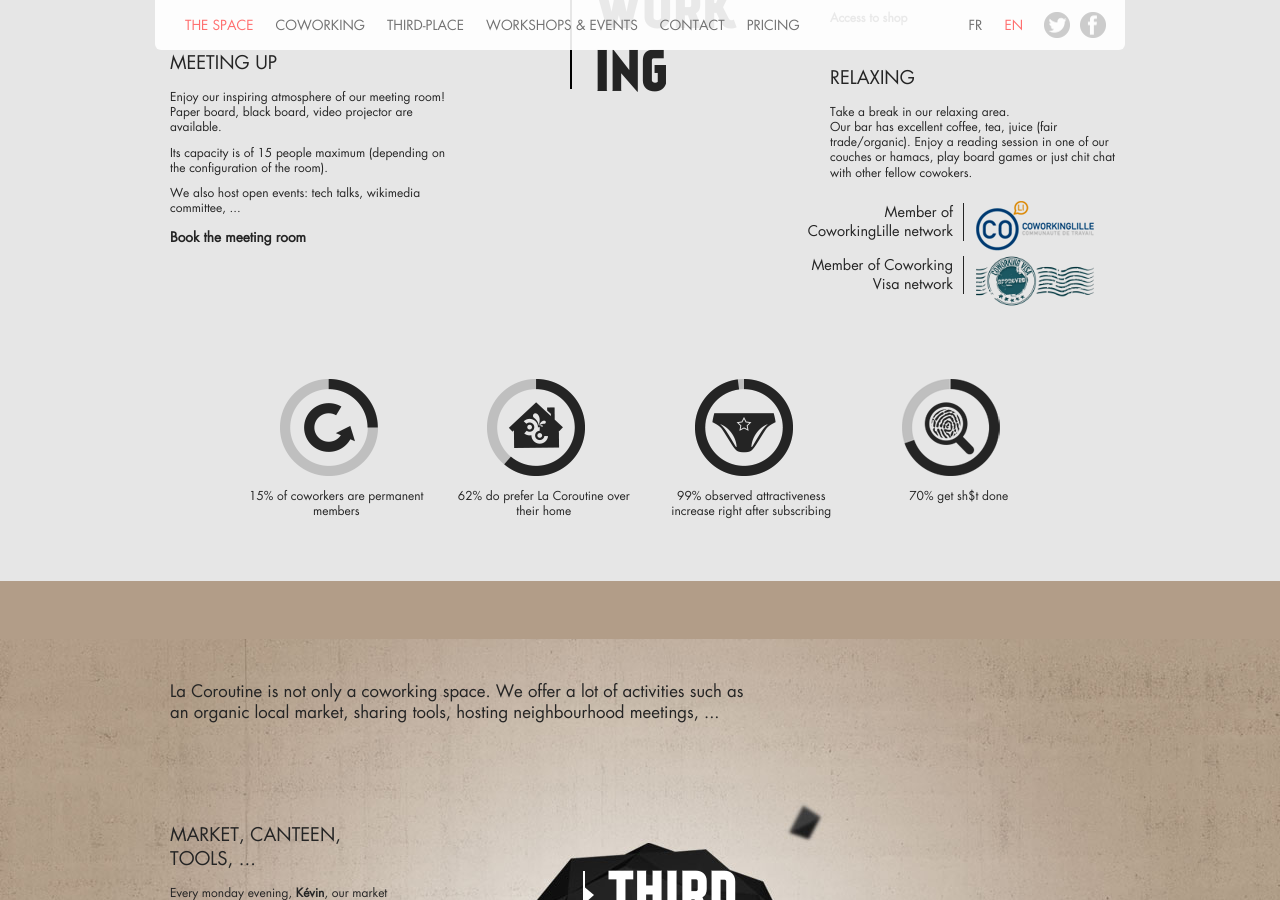
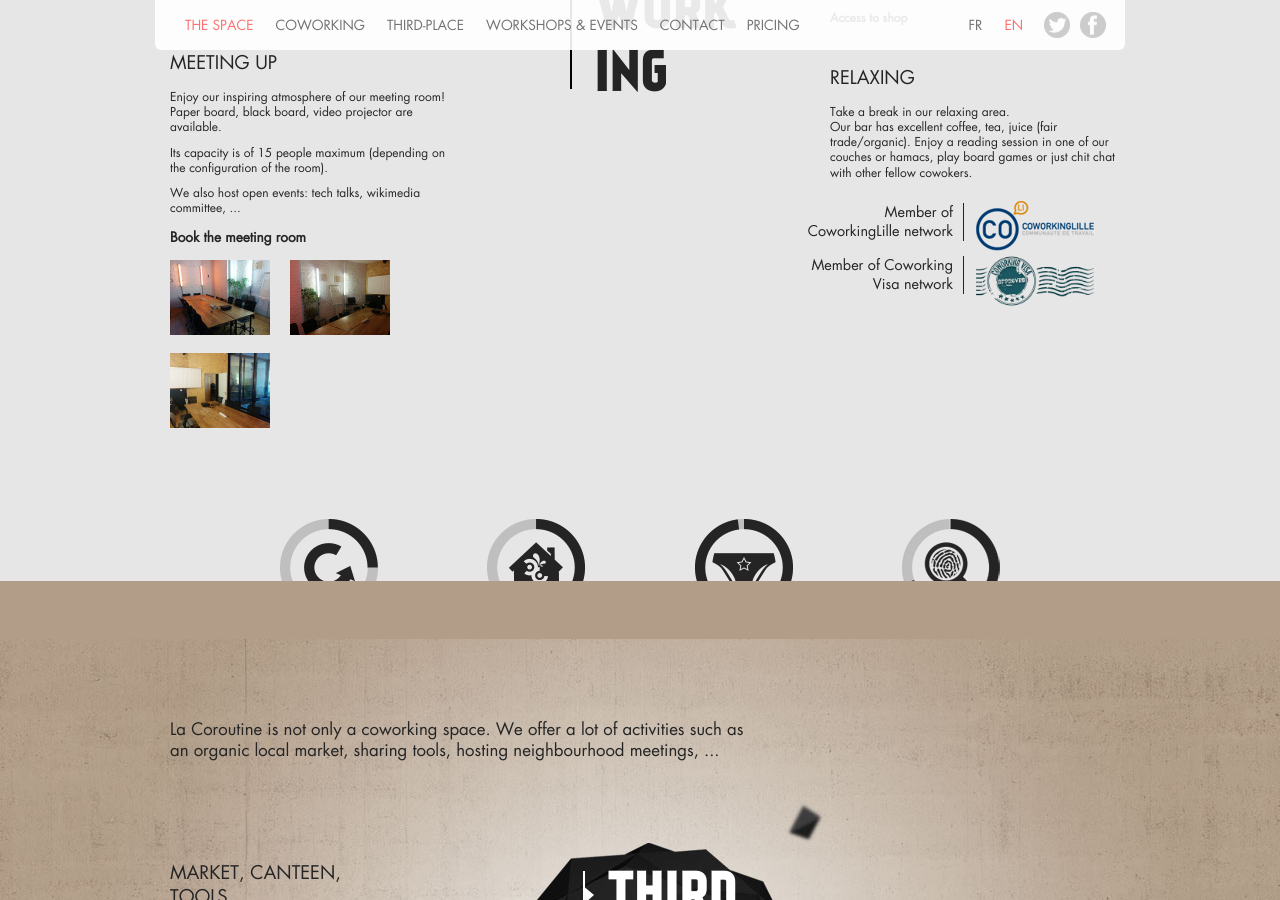
Before and after one commit to la-coroutine/la-coroutine.github.io, a Jekyll site: the page built from en.html, in a window 1280 px wide and 900 px high, scrolled down 2290 px. Built offline with Jekyll 4.4.1, drawn with Linux system fonts in a browser that asks for light colours.

Commit message:
Also include pictures of the meeting room on the English page

```diff
--- a/_includes/home/en/coworking.html
+++ b/_includes/home/en/coworking.html
@@ -26,6 +26,7 @@
         <p>Its capacity is of 15 people maximum (depending on the configuration of the room).</p>
         <p>We also host open events: tech talks, wikimedia committee, ...</p>
         <a class="mail" href="mailto:contact@lacoroutine.org">Book the meeting room</a>
+        {% include meeting_room_gallery.html %}
       </div>
     </div>
     <div class="col-right">
```
Also changed, not shown: _includes/home/fr/coworking.html (line endings or trailing spaces).
